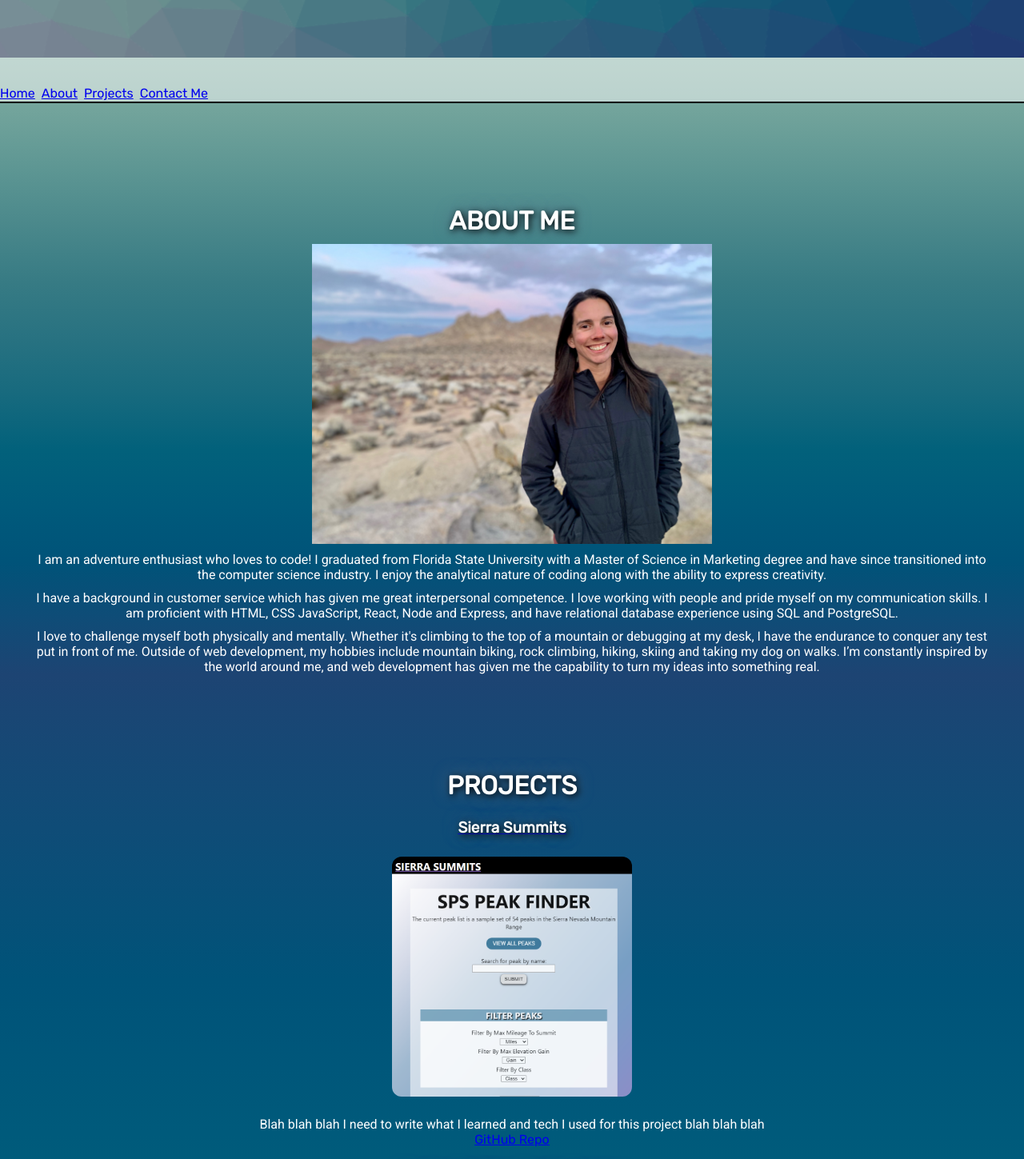
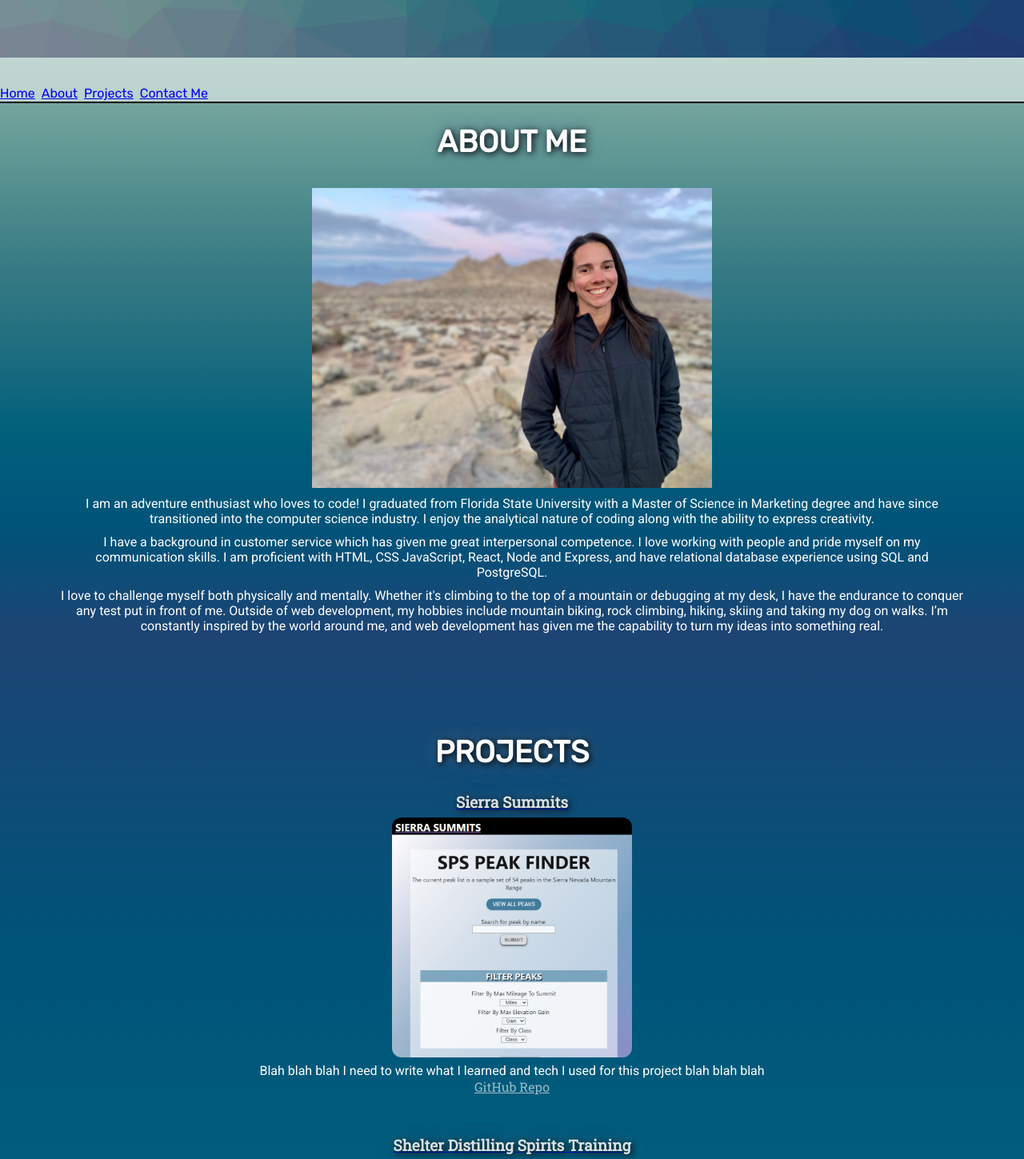
Before and after one commit to Sara-M-Green/saragreen_portfolio, a React (Create React App) app: page / in a window 1280 px wide. Shown: the part 740-2189 px from the top of the page at 80% size. Built offline with nearby package versions, Linux system fonts and the light colour scheme.

Commit message:
added footer and adjusted styles

```diff
--- a/public/index.html
+++ b/public/index.html
@@ -13,6 +13,8 @@
     <link href="https://fonts.googleapis.com/css2?family=Rubik&display=swap" rel="stylesheet">
     <link rel="preconnect" href="https://fonts.gstatic.com">
     <link href="https://fonts.googleapis.com/css2?family=Roboto&display=swap" rel="stylesheet">
+    <link rel="preconnect" href="https://fonts.gstatic.com">
+<link href="https://fonts.googleapis.com/css2?family=Roboto+Slab&display=swap" rel="stylesheet">
     <link rel="apple-touch-icon" href="%PUBLIC_URL%/logo192.png" />
     <!--
       manifest.json provides metadata used when your web app is installed on a
--- a/src/About/about.css
+++ b/src/About/about.css
@@ -6,14 +6,13 @@ p {
     font-family: 'Roboto', sans-serif;
 }
 
-.about_header {
-    padding-top: 10%;
+/* .about_header {
+    padding: 30px;
     background-color: transparent;
     font-size: 32px;
     font-family: 'Rubik', sans-serif;
     text-shadow: 2px 2px 8px #000000, 0 0 20px #4d6a83;
-
-}
+} */
 
 .about_text {
     max-width: 93%;
--- a/src/About/about.js
+++ b/src/About/about.js
@@ -8,7 +8,7 @@ class About extends Component {
         return (
             <div id="about_container">
                 <Navbar />
-                    <h1 className="caps about_header">About Me</h1>
+                    <h1 className="caps section_header">About Me</h1>
                     <img className="portrait" src={me} alt="self-portrait" />
                     <div className="about_text">
                         <p>I am an adventure enthusiast who loves to code! I graduated from Florida State University with a Master of Science in Marketing degree and have since transitioned into the computer science industry. I enjoy the analytical nature of coding along with the ability to express creativity.</p>
--- a/src/App.js
+++ b/src/App.js
@@ -1,9 +1,9 @@
 import React from 'react'
 import Home from './Home/home'
 import About from './About/about'
-import Navbar from './Navbar/navbar'
 import Projects from './Projects/projects'
 import Contact from './Contact/contact'
+import Footer from './Footer/footer'
 
 function App() {
   return (
@@ -13,6 +13,7 @@ function App() {
       <About />
       <Projects />
       <Contact />
+      <Footer />
     </div>
   );
 }
--- a/src/Contact/contact.css
+++ b/src/Contact/contact.css
@@ -1,3 +1,7 @@
+form {
+    padding-bottom: 45px;
+}
+
 form label {
     display: flex;
     font-size: 16px;
@@ -29,7 +33,8 @@ form button {
     background-color:#1d4473;
     color: white;
     padding: 5px 15px;
-    margin: 15px auto;
+    margin: auto;
+    margin-top: 15px;
 }
 
 #contact_container {
--- a/src/Contact/contact.js
+++ b/src/Contact/contact.js
@@ -5,7 +5,7 @@ class Contact extends Component {
     render() {
         return (
             <div id="contact_container">
-                    <h1 className="caps contact_header">Contact Me</h1>
+                    <h1 className="caps section_header">Contact Me</h1>
                     <div className="email-form">
                             <form action="https://formspree.io/f/xrgoeoyp" method="POST">
                                 <label htmlFor="name">Name:</label>
--- /dev/null
+++ b/src/Footer/footer.css
@@ -0,0 +1,17 @@
+#footer {
+    width: 100%;
+    height: 35px;
+    margin: 0;
+    padding: 0;
+    list-style: none;
+    background-color: rgba(0, 0, 0, 0.8);
+
+}
+
+#footer li {
+    float: left;
+    padding-left: 5px;
+    color: white;
+    padding-top: 13px;
+    font-family: Georgia, 'Times New Roman', Times, serif;
+}
--- /dev/null
+++ b/src/Footer/footer.js
@@ -0,0 +1,18 @@
+import React, { Component } from 'react'
+import './footer.css'
+
+
+class Footer extends Component {
+    render() {
+        return (
+            <div>
+                <ul id="footer">
+                    <li>Created By Sara Green</li>
+                </ul>
+            </div>
+        )
+    }
+}
+
+
+export default Footer
--- a/src/Projects/projects.css
+++ b/src/Projects/projects.css
@@ -5,36 +5,40 @@
     padding-top: 100px;
 }
 
-.projects_header {
-    margin: 0;
-    padding: 20px;
-    font-size: 32px;
-    font-family: 'Rubik', sans-serif;
-    text-shadow: 2px 2px 8px #000000, 0 0 20px #4d6a83;
+.project_title {
+    font-family: 'Roboto Slab', serif;
+    color: rgb(255 255 255 / 85%);
 }
 
 .projects_screenshot {
     max-width: 300px;
     display: block;
-    margin: 25px auto;
+    margin: 7px auto;
     border-radius: 12px;
 }
 
 .projects_screenshot {
-    transition: all 0.3s ease 0s;
+    transition: all 0.2s ease 0s;
 }
 
 .projects_screenshot:hover{
-    box-shadow: 5px 5px 5px rgba(255, 255, 255, 0.7) ;
+    box-shadow: 0 0 12px rgba(0, 0, 0, 0.733) ;
+}
+
+.project_desc {
+    max-width: 90%;
+    margin: auto
 }
 
 .github {
     display: block;
     margin: auto;
     text-align: center;
-    margin-bottom: 25px;
+    margin-bottom: 50px;
+    color: rgb(255 255 255 / 60%);
+    font-family: 'Roboto Slab', serif
 }
 
 .github:hover {
-    color: teal;
+    color: hsla(274, 54%, 35%, 0.815);
 }
--- a/src/Projects/projects.js
+++ b/src/Projects/projects.js
@@ -9,7 +9,7 @@ class Projects extends Component {
     render() {
         return (
             <div id="projects_container">
-                    <h1 className="caps projects_header">Projects</h1>
+                    <h1 className="caps section_header">Projects</h1>
 
                     {/* project 1 */}
                     <a href="https://sierra-summits.vercel.app/" target="blank"><h2 className="project_title">Sierra Summits</h2></a>
--- a/src/index.css
+++ b/src/index.css
@@ -6,3 +6,16 @@ body {
 .caps {
   text-transform: uppercase;
 }
+
+p {
+  margin: auto;
+  max-width: 95%;
+}
+
+.section_header {
+    padding: 25px;
+    background-color: transparent;
+    font-size: 38px;
+    font-family: 'Rubik', sans-serif;
+    text-shadow: 2px 2px 8px #000000, 0 0 20px #4d6a83;
+}
```
